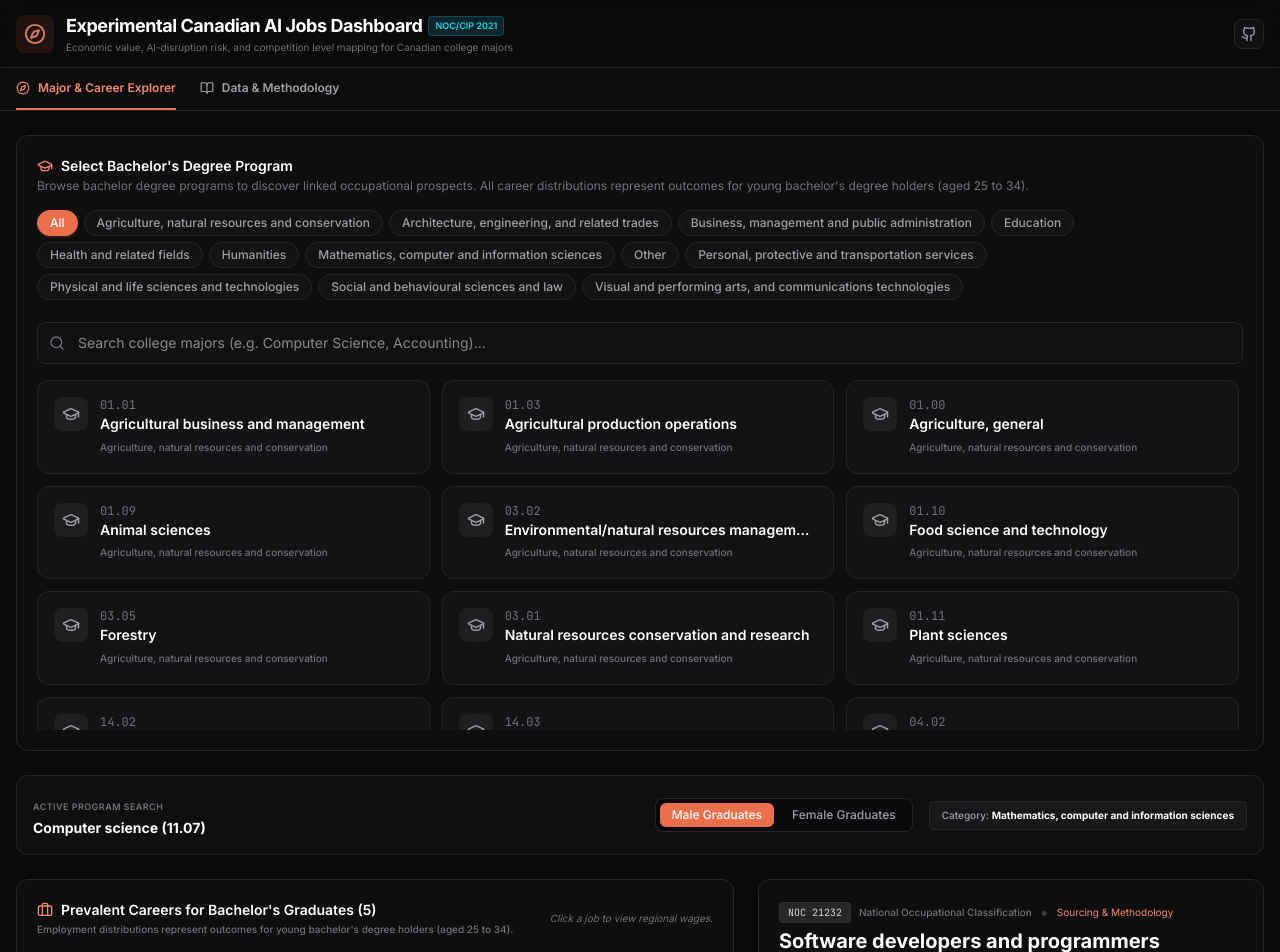
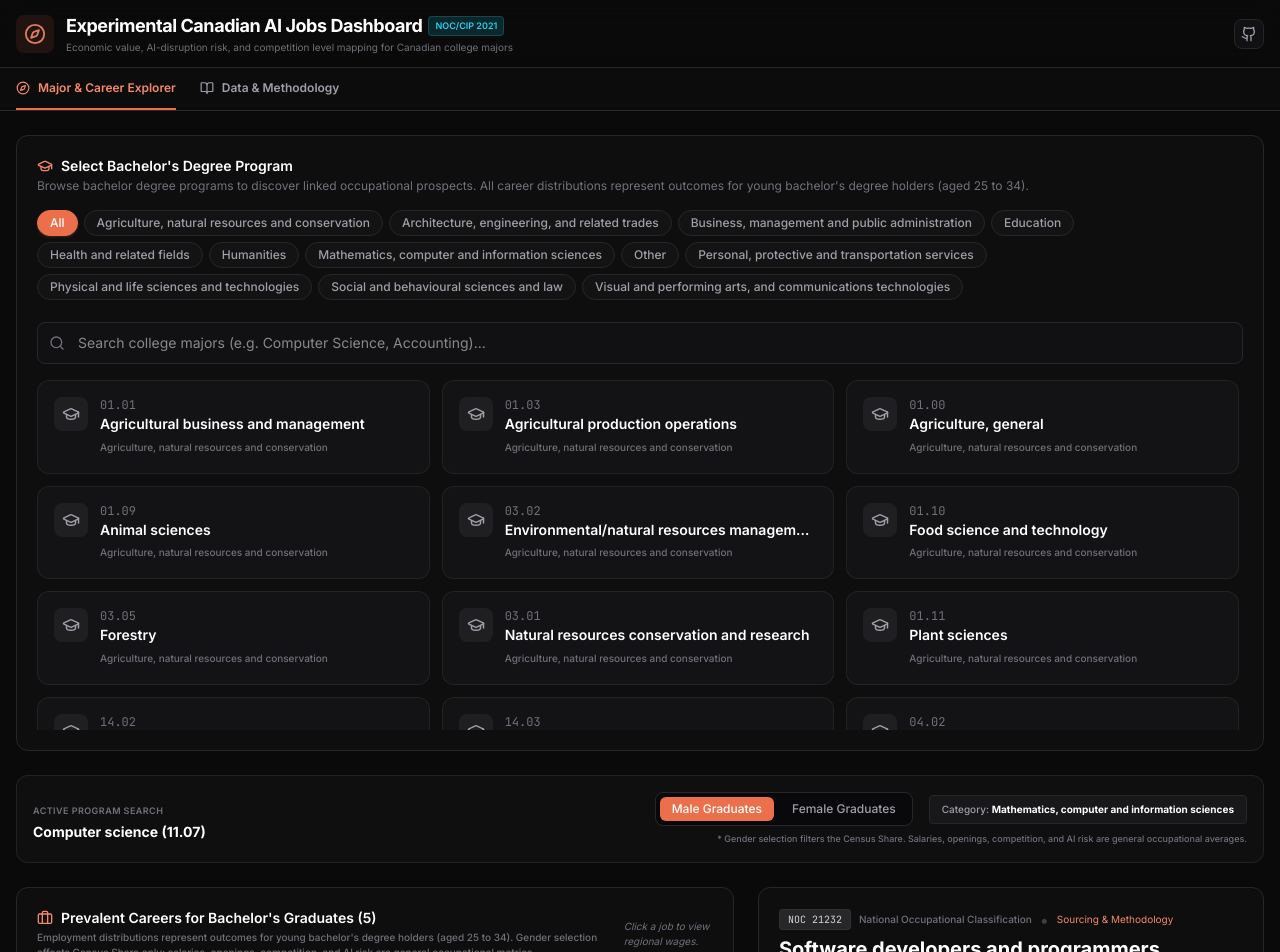
Before and after one commit to p3ji/occupation_ai, a React (Vite) app: page / in a window 1280 px wide. Shown: the top 952 px of the page. Built offline with nearby package versions, Linux system fonts and the light colour scheme.

Commit message:
Clarify gender view scope on occupation metrics

```diff
--- a/src/App.jsx
+++ b/src/App.jsx
@@ -207,6 +207,7 @@ export default function App() {
                 </div>
 
                 {/* Gender View Selector */}
+                <div className="flex flex-col items-start md:items-end gap-1.5">
                   <div className="flex items-center gap-4 flex-wrap">
                     <div className="flex items-center gap-1.5 p-1 rounded-lg bg-zinc-950 border border-zinc-800 text-xs">
                       <button
@@ -234,6 +235,10 @@ export default function App() {
                     <div className="px-3 py-1.5 rounded bg-zinc-900 border border-zinc-800 text-[10px] text-zinc-400 font-medium shrink-0">
                       Category: <span className="text-white font-bold">{activeMajorDetails.category}</span>
                     </div>
+                  </div>
+                  <span className="text-[9px] text-zinc-500 font-medium">
+                    * Gender selection filters the Census Share. Salaries, openings, competition, and AI risk are general occupational averages.
+                  </span>
                 </div>
               </div>
             )}
--- a/src/components/MethodologyPage.jsx
+++ b/src/components/MethodologyPage.jsx
@@ -119,6 +119,9 @@ export default function MethodologyPage() {
           <li>
             <strong className="text-zinc-300">AI Exposure vs. Unemployment:</strong> A high AI exposure score represents task-level augmentation potential and does not necessarily equate to future job loss. Many roles will see productivity gains rather than replacement.
           </li>
+          <li>
+            <strong className="text-zinc-300">Gender Aggregation Scope:</strong> Gender views (Male vs. Female graduates) only filter the program-to-occupation census mappings (Census Share). Salaries, openings, growth rates, competition, and AI risk represent general, national-level occupational statistics and are not segregated by gender.
+          </li>
         </ul>
       </div>
 
@@ -143,9 +146,6 @@ export default function MethodologyPage() {
           <div className="text-zinc-500"># - public/data/crosswalk.json</div>
           <div className="text-zinc-500"># - public/data/occupations.json</div>
           <div>python scratch/generate_concordance_data.py</div>
-          <div className="text-zinc-500"># 5. Run the provincial salary update script</div>
-          <div className="text-zinc-500"># This merges provincial wages and outputs: public/data/provinces.json</div>
-          <div>python scratch/update_provincial_salaries.py</div>
         </div>
       </div>
     </div>
--- a/src/components/OccupationTable.jsx
+++ b/src/components/OccupationTable.jsx
@@ -64,7 +64,7 @@ export default function OccupationTable({ selectedCip, crosswalk, occupations, s
             Prevalent Careers for Bachelor's Graduates ({allJobs.length})
           </h4>
           <p className="text-[10px] text-zinc-500 mt-0.5 font-medium">
-            Employment distributions represent outcomes for young bachelor's degree holders (aged 25 to 34).
+            Employment distributions represent outcomes for young bachelor's degree holders (aged 25 to 34). Gender selection affects Census Share only; salaries, openings, competition, and AI risk are general occupational metrics.
           </p>
         </div>
         <span className="text-[10px] text-zinc-500 italic hidden lg:block">
```
Lines whose indentation alone changed are shown as unchanged.
